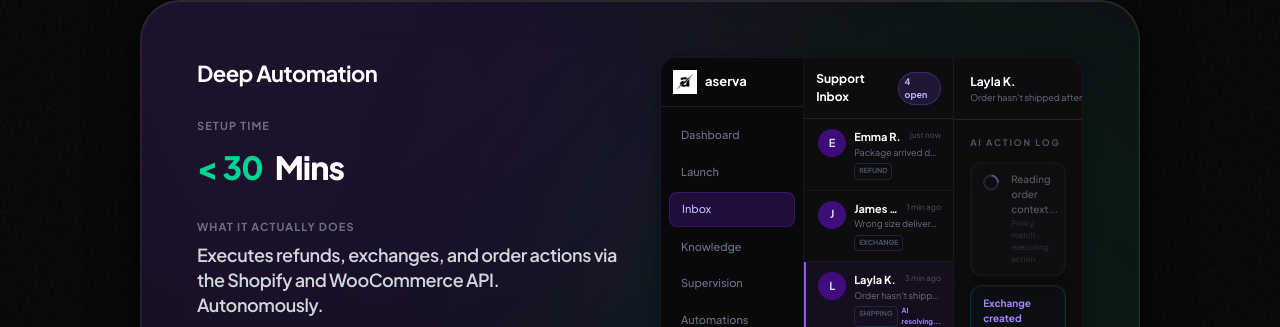
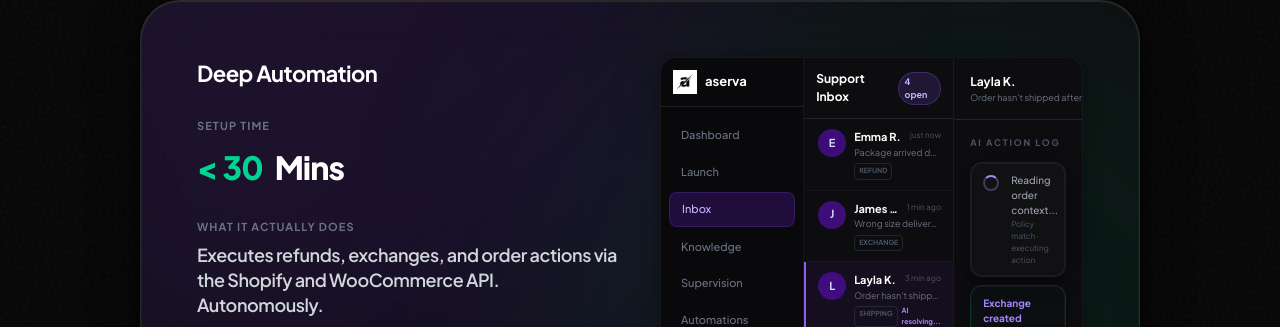
Before and after one commit to ehabnow/aserva-landing-page, a Next.js app: page / in a window 1280 px wide. Shown: the part 3101-3428 px from the top of the page. Built offline with nearby package versions, Linux system fonts and the light colour scheme.

Commit message:
fix: smooth homepage animations

```diff
--- a/src/components/Hero.tsx
+++ b/src/components/Hero.tsx
@@ -1,9 +1,29 @@
 "use client";
 
 import { FadeUp, CountUp, TiltCard } from "./motion";
-import { motion } from "motion/react";
+import { useEffect, useRef } from "react";
+import { motion, useInView } from "motion/react";
 
 export function Hero() {
+  const videoRef = useRef<HTMLVideoElement>(null);
+  const isVideoInView = useInView(videoRef, { margin: "200px" });
+
+  useEffect(() => {
+    const video = videoRef.current;
+
+    if (!video) return;
+
+    if (!isVideoInView) {
+      video.pause();
+      return;
+    }
+
+    void video.play().catch((error: unknown) => {
+      if (error instanceof DOMException && error.name === "AbortError") return;
+      console.debug("Hero video autoplay was blocked:", { error });
+    });
+  }, [isVideoInView]);
+
   return (
     <section className="relative pt-32 pb-20 min-h-screen flex flex-col justify-center overflow-hidden">
       {/* ── Hero in-section glows ── */}
@@ -60,6 +80,7 @@ export function Hero() {
         <FadeUp delay={0.55}>
           <div className="mt-14 mb-2 mx-auto max-w-[920px] aspect-video relative rounded-[1.5rem] border border-white/[0.1] overflow-hidden shadow-[0_0_100px_rgba(109,40,217,0.12),0_40px_100px_rgba(0,0,0,0.8)]">
             <video
+              ref={videoRef}
               autoPlay
               muted
               loop
--- a/src/components/WhySwitch.tsx
+++ b/src/components/WhySwitch.tsx
@@ -82,16 +82,10 @@ function LiveInbox() {
       <div className="flex items-center justify-between mb-3 shrink-0">
         <span className="text-[10px] font-bold text-gray-500 uppercase tracking-[0.2em]">Support Queue</span>
         <div className="flex items-center gap-2">
-          <span className="w-2 h-2 rounded-full bg-red-500 animate-pulse" />
-          <motion.span
-            key={totalCount}
-            initial={{ scale: 1.4, color: "#f87171" }}
-            animate={{ scale: 1, color: "#f87171" }}
-            transition={{ duration: 0.3 }}
-            className="text-[13px] font-extrabold text-red-400 tabular-nums"
-          >
+          <span className="w-2 h-2 rounded-full bg-red-500/80" />
+          <span className="text-[13px] font-extrabold text-red-400 tabular-nums transition-colors duration-300">
             {totalCount} unresolved
-          </motion.span>
+          </span>
         </div>
       </div>
 
@@ -107,9 +101,11 @@ function LiveInbox() {
             {tickets.map((t) => (
               <motion.div
                 key={t.id}
-                initial={{ opacity: 0, y: -28 }}
-                animate={{ opacity: 1, y: 0 }}
-                transition={{ duration: 0.5, ease: [0.16, 1, 0.3, 1] }}
+                layout="position"
+                initial={{ opacity: 0, scale: 0.98 }}
+                animate={{ opacity: 1, scale: 1 }}
+                exit={{ opacity: 0 }}
+                transition={{ duration: 0.28, ease: [0.16, 1, 0.3, 1] }}
                 className={`rounded-xl border ${t.urgent ? "border-red-600/40 bg-red-950/20" : "border-gray-700/30 bg-white/[0.02]"} px-3 py-2.5 flex items-start gap-3 shrink-0`}
               >
                 <div className={`w-8 h-8 rounded-full flex items-center justify-center text-[12px] font-bold shrink-0 ${t.urgent ? "bg-red-800/50 text-red-300" : "bg-gray-800/60 text-gray-300"}`}>
@@ -119,7 +115,7 @@ function LiveInbox() {
                   <div className="flex items-center gap-2 mb-0.5">
                     <span className="text-[13px] font-bold text-white">{t.name}</span>
                     <span className={`text-[8px] font-bold uppercase tracking-wider border rounded px-1.5 py-0.5 ${t.tagColor}`}>{t.tag}</span>
-                    {t.urgent && <span className="text-[8px] font-bold text-red-400 animate-pulse">● URGENT</span>}
+                    {t.urgent && <span className="text-[8px] font-bold text-red-400">● URGENT</span>}
                   </div>
                   <p className="text-[11px] text-gray-400 leading-snug truncate">{t.message}</p>
                 </div>
@@ -139,7 +135,7 @@ function LiveInbox() {
       <div className="shrink-0 pt-2.5 border-t border-white/[0.05] flex items-center gap-2">
         <div className="flex gap-1 items-center">
           {[0, 150, 300].map((d) => (
-            <span key={d} className="w-1.5 h-1.5 rounded-full bg-gray-600 animate-bounce" style={{ animationDelay: `${d}ms` }} />
+            <span key={d} className="w-1.5 h-1.5 rounded-full bg-gray-600" style={{ opacity: 0.45 + d / 1000 }} />
           ))}
         </div>
         <span className="text-[10px] text-gray-600 italic">Agent is typing a response to ticket #1...</span>
@@ -172,12 +168,21 @@ function DashboardPreview() {
   const [resolutionCount, setResolutionCount] = useState(269);
   const tickRef = useRef(0);
   const mountedRef = useRef(true);
-  const isPreviewInView = useInView(previewRef, { once: true, margin: "200px" });
+  const timeoutRefs = useRef<number[]>([]);
+  const isPreviewInView = useInView(previewRef, { margin: "200px" });
 
   useEffect(() => {
     if (!isPreviewInView) return;
 
     mountedRef.current = true;
+
+    const scheduleTimeout = (callback: () => void, delay: number) => {
+      const timeoutId = window.setTimeout(() => {
+        timeoutRefs.current = timeoutRefs.current.filter((currentId) => currentId !== timeoutId);
+        callback();
+      }, delay);
+      timeoutRefs.current.push(timeoutId);
+    };
 
     const runCycle = () => {
       if (!mountedRef.current) return;
@@ -189,7 +194,7 @@ function DashboardPreview() {
       setActiveConversationIndex(conversationIndex);
       setProcessingId(conversation.id);
 
-      window.setTimeout(() => {
+      scheduleTimeout(() => {
         if (!mountedRef.current) return;
 
         setProcessingId(null);
@@ -198,7 +203,7 @@ function DashboardPreview() {
         setResolutionCount((currentResolutionCount) => currentResolutionCount + 1);
         tickRef.current += 1;
 
-        window.setTimeout(() => {
+        scheduleTimeout(() => {
           if (!mountedRef.current) return;
           setResolvedIds((currentResolvedIds) =>
             currentResolvedIds.filter((resolvedId) => resolvedId !== conversation.id)
@@ -212,6 +217,8 @@ function DashboardPreview() {
 
     return () => {
       mountedRef.current = false;
+      timeoutRefs.current.forEach((timeoutId) => window.clearTimeout(timeoutId));
+      timeoutRefs.current = [];
       window.clearInterval(cycleTimer);
     };
   }, [isPreviewInView]);
@@ -244,14 +251,14 @@ function DashboardPreview() {
           <div className="rounded-xl border border-white/[0.06] bg-white/[0.03] p-3">
             <div className="flex justify-between text-[10px]">
               <span className="text-gray-500">AI Resolutions</span>
-              <motion.span key={resolutionCount} className="font-bold text-emerald-400">
+              <span className="font-bold text-emerald-400 tabular-nums transition-colors duration-300">
                 {resolutionCount} / 500
-              </motion.span>
+              </span>
             </div>
             <div className="mt-2 h-1.5 overflow-hidden rounded-full bg-white/[0.06]">
-              <motion.div
-                animate={{ width: `${(resolutionCount / 500) * 100}%` }}
-                className="h-full rounded-full bg-gradient-to-r from-violet-500 to-emerald-400"
+              <div
+                style={{ width: `${(resolutionCount / 500) * 100}%` }}
+                className="h-full rounded-full bg-gradient-to-r from-violet-500 to-emerald-400 transition-[width] duration-500 ease-out"
               />
             </div>
           </div>
@@ -318,31 +325,22 @@ function DashboardPreview() {
         </div>
         <div className="relative flex-1 overflow-hidden px-4 py-4">
           <p className="text-[9px] font-bold text-gray-600 uppercase tracking-[0.2em] mb-3">AI Action Log</p>
-          <AnimatePresence mode="wait">
-            {processingId && (
-              <motion.div
-                key="processing"
-                initial={{ opacity: 0, y: -8 }}
-                animate={{ opacity: 1, y: 0 }}
-                exit={{ opacity: 0 }}
-                className="mb-2 rounded-xl border border-white/[0.06] bg-white/[0.02] px-3 py-2.5 flex gap-3"
-              >
-                <motion.span
-                  animate={{ rotate: 360 }}
-                  transition={{ duration: 0.8, repeat: Infinity, ease: "linear" }}
-                  className="mt-0.5 h-4 w-4 rounded-full border-2 border-gray-700 border-t-violet-400 shrink-0"
-                />
-                <div>
+          <div
+            aria-hidden={!processingId}
+            className={`mb-2 min-h-[58px] rounded-xl border border-white/[0.06] bg-white/[0.02] px-3 py-2.5 flex gap-3 transition-opacity duration-300 ${
+              processingId ? "opacity-100" : "opacity-0"
+            }`}
+          >
+            <span className="mt-0.5 h-4 w-4 rounded-full border-2 border-gray-700 border-t-violet-400 shrink-0 animate-spin" />
+            <div>
                   <p className="text-[10px] text-gray-400 font-medium">Reading order context...</p>
                   <p className="text-[8px] text-gray-600">Policy match · executing action</p>
-                </div>
-              </motion.div>
-            )}
-          </AnimatePresence>
+            </div>
+          </div>
           <div className="space-y-2">
-            {actionLog.map((entry, actionIndex) => (
+            {actionLog.map((entry) => (
               <div
-                key={`${entry.action}-${actionIndex}`}
+                key={entry.action}
                 className="rounded-xl border border-emerald-500/20 bg-emerald-950/10 px-3 py-2.5 transition-opacity duration-300"
               >
                 <p className={`text-[10px] font-bold ${entry.color}`}>{entry.action}</p>
```
